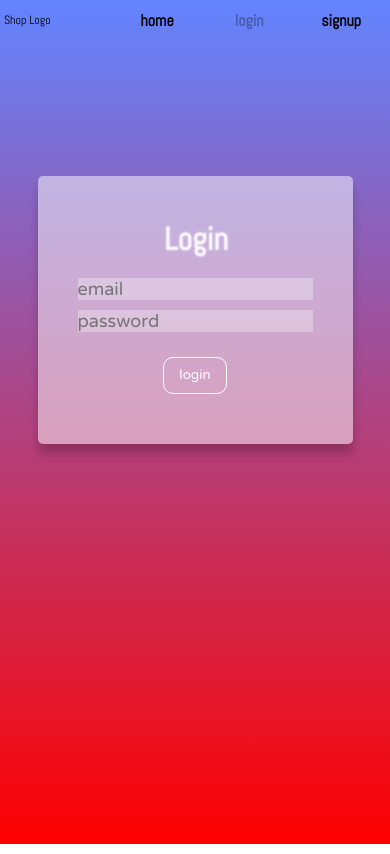
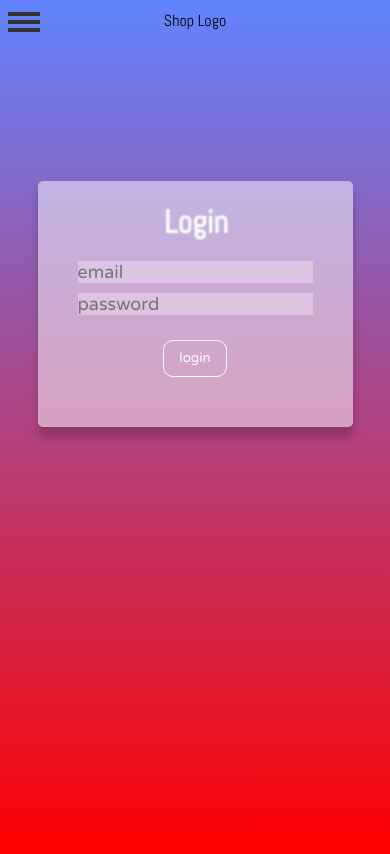
Before and after one commit to michalrutz/new-next-test, a Next.js app: page /Login in a window 390 px wide. Built offline with nearby package versions, Linux system fonts and the light colour scheme.

Commit message:
hamburger

```diff
--- a/components/_App/Layout.js
+++ b/components/_App/Layout.js
@@ -34,8 +34,6 @@ function Layout(props) {
       <header>
         <Menu {...props} />
       </header>
-
-      {props.user ? <p>Hello {props.user.name}!</p> : " "}
       {props.children}
     </>
   );
--- a/components/_App/Menu.js
+++ b/components/_App/Menu.js
@@ -1,6 +1,22 @@
+import "../../public/static/header.scss";
 import { useRouter } from "next/router";
 import MenuLinkLogged from "./MenuLinkLogged";
 import Logout from "./Logout";
+
+function toggleVisibility(id, c) {
+  var x = document.getElementById(id);
+  if (x.style.display === "none") {
+    x.style.display = "flex";
+  } else {
+    x.style.display = "none";
+  }
+}
+
+function toggleStyle(id, c) {
+  var x = document.getElementById(id);
+  x.classList.toggle(c);
+  console.log(x);
+}
 
 export default function Menu(props) {
   const { pathname } = useRouter();
@@ -18,11 +34,27 @@ export default function Menu(props) {
 
   return (
     <>
+      <button
+        className="container con-hamburger"
+        id="hamburger"
+        onClick={() => {
+          toggleVisibility("menu-pop");
+          toggleStyle("hamburger", "hamburger-x");
+        }}
+      >
+        <div id="bars-back"></div>
+        <div className="bar1"></div>
+        <div className="bar2"></div>
+        <div className="bar3"></div>
+      </button>
       <nav>
-        <div className="container">
-          <div className="box logo" id="shop"><p>Shop Logo</p></div>
+        <div className="container logo-con">
+          <div className="box logo" id="logo">
+            <p>Shop Logo</p>
+          </div>
         </div>
-        <div className="menu container">
+
+        <div className="container menu">
           <MenuLinkLogged link="" title="home" logged={true} />
           <MenuLinkLogged link="Cart" logged={logged} />
           <Logout logged={logged} />
@@ -30,14 +62,25 @@ export default function Menu(props) {
           <MenuLinkLogged link="Signup" logged={!logged} />
 
           {props.user && props.user.role === "admin" && (
-            <MenuLinkLogged
-              link="Create"
-              title="create"
-              logged={logged}
-            />
+            <MenuLinkLogged link="Create" title="create" logged={logged} />
           )}
         </div>
       </nav>
+      <div
+        id="menu-pop"
+        className="hidden-menu menu"
+        style={{ display: "none" }}
+      >
+        <MenuLinkLogged link="" title="home" logged={true} />
+        <MenuLinkLogged link="Cart" logged={logged} />
+        <Logout logged={logged} />
+        <MenuLinkLogged link="Login" logged={!logged} />
+        <MenuLinkLogged link="Signup" logged={!logged} />
+
+        {props.user && props.user.role === "admin" && (
+          <MenuLinkLogged link="Create" title="create" logged={logged} />
+        )}
+      </div>
     </>
   );
 }
--- a/models/User.js
+++ b/models/User.js
@@ -29,7 +29,7 @@ const userSchema = new mongoose.Schema(
     },
     email: {
       type: String,
-      required: [true, "email required"],
+      required: [true, "email is required"],
       unique: [true, "email is must be unique"]
     },
     role: {
--- a/pages/Login.js
+++ b/pages/Login.js
@@ -6,6 +6,7 @@ import cookie from "js-cookie";
 import fetch from "node-fetch";
 
 import baseUrl from "../u/baseUrl";
+import AppError from "../u/AppError";
 
 const INITIAL_USER = {
   email: "",
@@ -34,12 +35,23 @@ function Login() {
     try {
       setLoading(true);
       setError("");
+
+      if (!user.email) {
+        setError("email is required");
+        throw AppError("email is required");
+      }
+      if (!user.password) {
+        setError("email is password");
+        throw AppError("email is password");
+      }
+
       const url = `${baseUrl}/api/login`;
       const res = await fetch(url, {
         method: "POST",
         body: JSON.stringify({ ...user }),
       });
       const data = await res.json();
+      console.log(data);
       if (data) {
         if (data.errorMsg) {
           setError(data.errorMsg);
@@ -49,7 +61,7 @@ function Login() {
         }
       }
     } catch (error) {
-      console.log(error);
+      console.log({ error });
     } finally {
       setLoading(false);
     }
--- a/pages/Signup.js
+++ b/pages/Signup.js
@@ -9,9 +9,9 @@ import Router from "next/router";
 import "../public/static/form.scss";
 
 const INITIAL_USER = {
-  name: "Tom",
-  email: "tom@gmail.com",
-  password: "1234",
+  name: "",
+  email: "",
+  password: "",
 };
 
 function Signup() {
--- a/pages/api/login.js
+++ b/pages/api/login.js
@@ -17,7 +17,7 @@ export default async (req, res) => {
     console.log(user);
     // 2) --if not, return error
     if (!user) {
-      return res.status(404).send("No user exists with that email");
+      throw new AppError("No user exists with that email", 401);
     }
     // 3) check to see if users' password matches the one in db
     const passwordsMatch = await bcryptjs.compareSync(password, user.password);
--- /dev/null
+++ b/public/static/header.scss
@@ -0,0 +1,199 @@
+header {
+  max-width: 120rem;
+  margin: 1rem auto 2rem;
+}
+
+header nav {
+  width: 100%;
+  margin-left: auto;
+  margin-right: auto;
+  margin-bottom: 2vh;
+  display: flex;
+  justify-content: space-between;
+  flex-grow: 1;
+}
+
+.container {
+  display: flex;
+  justify-content: space-around;
+}
+
+/* MENU */
+.menu {
+  min-width: 30%;
+}
+.menu button {
+  background: transparent;
+  border: none;
+
+  display: flex;
+  justify-content: center;
+  align-items: center;
+  flex-grow: 1;
+  position: relative;
+
+  width: 9rem;
+
+  padding: 1rem;
+
+  cursor: pointer;
+
+  font-family: abel;
+  font-style: normal;
+  font-weight: 600;
+  font-size: 1.6rem;
+  text-transform: lowercase;
+
+  margin-left: 0.2rem;
+}
+.menu button:hover {
+  border-bottom: 0px solid white;
+  color: transparent;
+  text-shadow: 1px 1px 1px white;
+}
+.menu button:hover a {
+  color: #e14a48;
+}
+.isActive {
+  color: rgba(0, 0, 0, 0.3);
+}
+
+// MOBILE
+
+#hamburger {
+  display: none;
+  position: relative;
+  cursor: pointer;
+  border: none;
+  top: 1rem;
+  right: -2rem;
+  z-index: 10;
+  background-color: transparent;
+}
+
+#bars-back {
+  position: absolute;
+  background-color: transparent;
+  width: 32px;
+  height: 32px;
+  top: -16px;
+  z-index: 10;
+}
+
+.bar1,
+.bar2,
+.bar3 {
+  position: absolute;
+  width: 32px;
+  height: 4px;
+  background-color: #333;
+  transition: all 0.5s ease;
+}
+
+.bar1 {
+  transform: translateY(0.8rem);
+}
+.bar3 {
+  transform: translateY(-0.8rem);
+}
+
+#hamburger:hover .bar1 {
+  transform: translateY(1rem);
+  background-color: #e14a48;
+}
+#hamburger:hover .bar2 {
+  background-color: #e14a48;
+}
+#hamburger:hover .bar3 {
+  transform: translateY(-1rem);
+  background-color: #e14a;
+}
+
+#hamburger.hamburger-x .bar1 {
+  transform: rotate(-45deg);
+}
+#hamburger.hamburger-x .bar2 {
+  background-color: transparent;
+}
+#hamburger.hamburger-x .bar3 {
+  transform: rotate(45deg);
+}
+
+#hamburger.hamburger-x:hover .bar1 {
+  background-color: red;
+  transform: rotate(-45deg);
+}
+#hamburger.hamburger-x .bar2 {
+  background-color: transparent;
+}
+#hamburger.hamburger-x:hover .bar3 {
+  background-color: red;
+  transform: rotate(45deg);
+}
+
+#hamburger-menu {
+  width: 100%;
+  justify-content: center;
+  margin: auto;
+  // position: absolute;
+  //   background-color: transparent;
+}
+
+div.hidden-menu {
+  display: flex;
+  flex-direction: column;
+  align-items: center;
+  transition: all 0.5s ease;
+}
+
+// .menuMobile:active .bar1 {
+//   transform: rotate(-45deg) translate(-0.6rem, 0.4rem);
+// }
+// .menuMobile:active .bar2 {
+//   background-color: transparent;
+// }
+// .menuMobile:active .bar3 {
+//   transform: rotate(45deg) translate(-1rem, -0.8rem);
+// }
+
+@media screen and (max-width: 568px) {
+  #hamburger {
+    display: flex;
+  }
+  .menu {
+    display: none;
+  }
+  .logo-con {
+    margin: auto;
+    justify-content: center;
+    align-items: center;
+  }
+}
+
+// .bar1,
+// .bar2,
+// .bar3 {
+//   width: 32px;
+//   height: 4px;
+//   background-color: #333;
+//   margin: 6px 0;
+//   transition: all 0.5s ease;
+// }
+
+// .menuMobile:hover .bar1 {
+//   transform: translateY(-0.4rem);
+//   background-color: rgba(0, 0, 0, 0.5);
+// }
+// .menuMobile:hover .bar3 {
+//   transform: translateY(0.4rem);
+// }
+
+// .menuMobile:active .bar1 {
+//   transform: rotate(-45deg) translate(-0.6rem, 0.4rem);
+// }
+// .menuMobile:active .bar2 {
+//   background-color: transparent;
+// }
+// .menuMobile:active .bar3 {
+//   transform: rotate(45deg) translate(-1rem, -0.8rem);
+// }
--- a/public/static/styles.scss
+++ b/public/static/styles.scss
@@ -1,3 +1,10 @@
+//basic reset
+* {
+	margin: 0;
+	padding: 0;
+	box-sizing: border-box;
+}
+
 html {
   font-size: 62.5%;
 }
@@ -27,7 +34,6 @@ body {
   min-height: 100vh;
   font-size: 1.6rem;
   font-family: "Abel", sans-serif;
-  box-sizing: border-box;
   margin: 0 1%;
 }
 
@@ -41,66 +47,6 @@ a {
 
 li {
   list-style: none;
-}
-/* MENU */
-header {
-  max-width: 130rem;
-  margin: auto;
-}
-
-header nav {
-  width: 100%;
-  margin-left: auto;
-  margin-right: auto;
-  margin-bottom: 2vh;
-  display: flex;
-  justify-content: space-between;
-  flex-grow: 1;
-}
-
-.container {
-  display: flex;
-  justify-content: space-around;
-}
-
-/* MENU */
-.menu {
-  min-width: 30%;
-}
-.menu button {
-  background: transparent;
-  border: none;
-
-  display: flex;
-  justify-content: center;
-  align-items: center;
-  flex-grow: 1;
-  position: relative;
-
-  width: 9rem;
-
-  padding: 0%;
-
-  cursor: pointer;
-
-  font-family: abel;
-  font-style: normal;
-  font-weight: 600;
-  font-size: 1.6rem;
-  text-transform: lowercase;
-
-  margin-left: 0.2rem;
-}
-.menu button:hover {
-  border-bottom: 0px solid white;
-  color: transparent;
-  text-shadow: 1px 1px 1px white;
-}
-.menu button:hover a {
-  color: #e14a48;
-}
-.isActive {
-  color: rgba(0, 0, 0, 0.3);
 }
 
 .underline:after {
@@ -221,6 +167,6 @@ input:focus {
 
 @media screen and (max-width: 568px) {
   body {
-    font-size: 1.2rem;
+    font-size: 1.6rem;
   }
 }
```
Also changed, not shown: public/static/cart.scss (+9 -6 lines).
